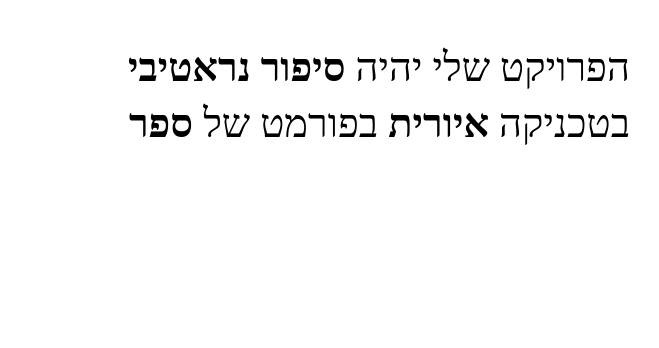
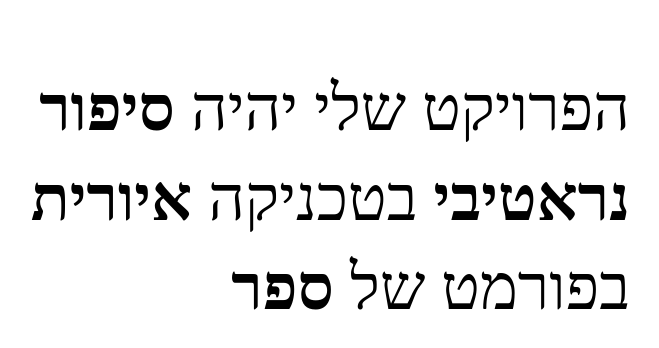
Before and after one commit to minshar/gmarcooker, a plain HTML site: page index.html in a window 1280 px wide. Shown: the whole page, without its empty margins (330-989 px from the left). Drawn offline with Linux system fonts and the light colour scheme; a web font is replaced by a local one.

Commit message:
Update style.css

```diff
--- a/style.css
+++ b/style.css
@@ -3,7 +3,7 @@ article {
 	margin: 1em auto;
 	font-family: "Miriam Libre";
 	line-height: 1.4;
-	font-size: 2.5em;
+	font-size: 64px;
 }
 
 article section {
```
